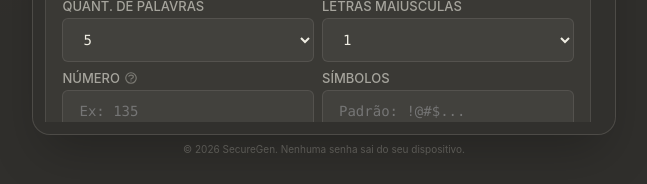
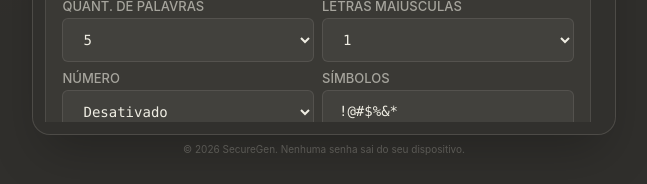
Before and after one commit to luizggfonseca/gerador_senhas, a React (Vite) app in the folder frontend/: page / in a window 1280 px wide. Shown: the part 672-856 px from the top of the page, without its empty margins (316-963 px from the left). Built offline with nearby package versions, Linux system fonts and the light colour scheme.

Commit message:
style: restaurar seletor numérico (1-5) e remover tooltip de ajuda

```diff
--- a/frontend/src/components/Generator.jsx
+++ b/frontend/src/components/Generator.jsx
@@ -72,9 +72,9 @@ export default function Generator() {
         separator: '-',
         capitalize_count: 1,
         number_count: 0,
-        numbers_pool: '',
+        numbers_pool: '0123456789',
         symbol_count: 0,
-        symbols_pool: ''
+        symbols_pool: '!@#$%&*'
     });
     const [randomClassic, setRandomClassic] = useState({
         length: 16,
@@ -240,30 +240,13 @@ export default function Generator() {
                                 ))}
                             </select>
                         </div>
-                        <div className="tooltip-wrapper">
-                            <label className="label" style={{ display: 'flex', alignItems: 'center', gap: '0.25rem' }}>
-                                NÚMERO
-                                <div className="tooltip-container">
-                                    <svg className="tooltip-icon" fill="none" stroke="currentColor" viewBox="0 0 24 24">
-                                        <path strokeLinecap="round" strokeLinejoin="round" strokeWidth="2" d="M8.228 9c.549-1.165 2.03-2 3.772-2 2.21 0 4 1.343 4 3 0 1.4-1.278 2.575-3.006 2.907-.542.104-.994.54-.994 1.093m0 3h.01M21 12a9 9 0 11-18 0 9 9 0 0118 0z" />
-                                    </svg>
-                                    <div className="tooltip-box">
-                                        Os números inseridos aqui entrarão na senha em posições aleatórias.
-                                        Ex: Se colocar "135", a senha poderá ser "colher1-cha3-mulher5".
-                                    </div>
-                                </div>
-                            </label>
-                            <input
-                                type="text"
-                                placeholder="Ex: 135"
-                                className="input-field input-mono"
-                                value={dicewareMod.numbers_pool}
-                                onChange={(e) => setDicewareMod({
-                                    ...dicewareMod,
-                                    numbers_pool: e.target.value,
-                                    number_count: e.target.value.length
-                                })}
-                            />
+                        <div>
+                            <label className="label">NÚMERO</label>
+                            <select className="input-field input-mono" value={dicewareMod.number_count} onChange={(e) => setDicewareMod({ ...dicewareMod, number_count: parseInt(e.target.value) })}>
+                                {[0, 1, 2, 3, 4, 5].map(n => (
+                                    <option key={n} value={n}>{n === 0 ? 'Desativado' : n}</option>
+                                ))}
+                            </select>
                         </div>
                         <div>
                             <label className="label">SÍMBOLOS</label>
```
Also changed, not shown: 1 other file (tests, documents, lock files or other folders).
